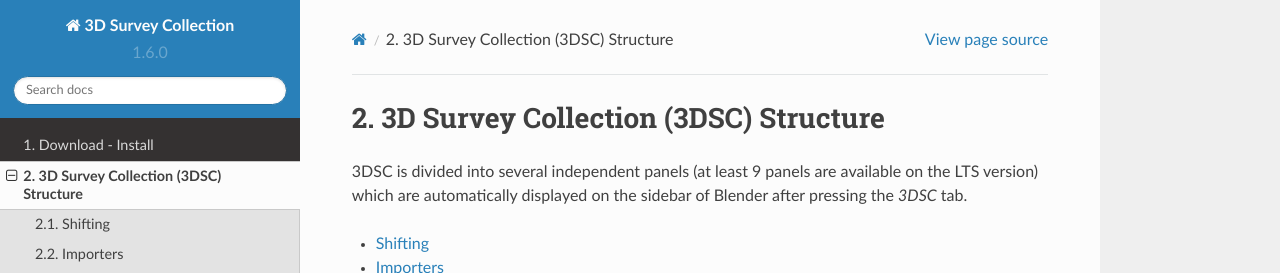
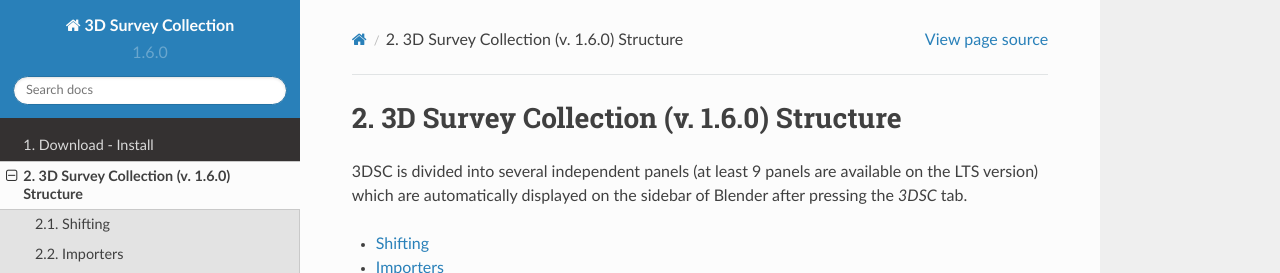
Before and after one commit to zalmoxes-laran/3D-survey-collection-doc, a Sphinx documentation site: the page built from docs/3DSCstructure.rst, in a window 1280 px wide and 900 px high. Shown: the top 273 px of the window. Built offline with Sphinx 7.4.7 and the Read the Docs theme 2.0.0, drawn with Linux system fonts in a browser that asks for light colours.

Commit message:
edit the title with version number

```diff
--- a/docs/3DSCstructure.rst
+++ b/docs/3DSCstructure.rst
@@ -1,4 +1,4 @@
-3D Survey Collection (3DSC) Structure
+3D Survey Collection (v. 1.6.0) Structure
 =====================================
 
 3DSC is divided into several independent panels (at least 9 panels are available on the LTS version) which are automatically displayed on the sidebar of Blender after pressing the *3DSC* tab.
```
